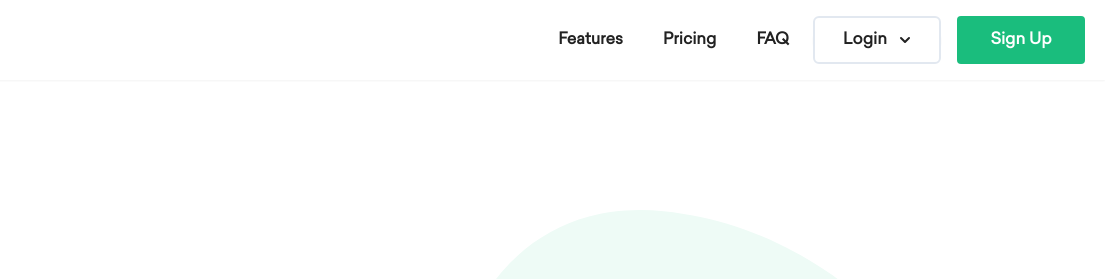
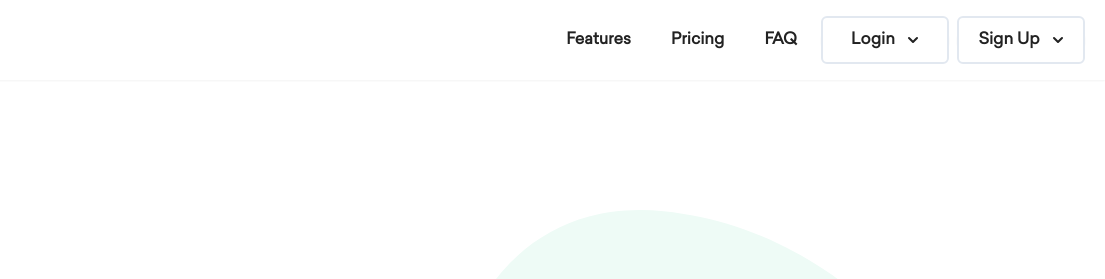
Before and after one commit to diq-kg/trykidgenius.com, a Gatsby site: page / in a window 1280 px wide. Shown: the top 279 px of the page, 175-1280 px from the left. Built offline with nearby package versions, Linux system fonts and the light colour scheme; Gatsby itself is replaced by a stand-in of ours; a web font is replaced by a local one.

Commit message:
make drop down for sign up

```diff
--- a/src/components/dropdown.js
+++ b/src/components/dropdown.js
@@ -1,4 +1,4 @@
-import React, { useState } from 'react';
+import React, { useState } from "react";
 
 function DropDownLink(label, url) {
   return (
@@ -23,7 +23,7 @@ function DropDown(props) {
             className="inline-flex justify-center items-center rounded-md border-2 px-2 w-32 h-12 font-semibold bg-white hover:bg-gray-200 active:bg-gray-50 transition ease-in-out duration-150"
             onClick={() => toggle(!open)}
           >
-            Login
+            {props.title}
             <svg
               className="-mr-1 ml-2 h-5 w-5"
               fill="currentColor"
@@ -42,8 +42,8 @@ function DropDown(props) {
       <div
         className={`${
           open
-            ? 'origin-top-right absolute right-0 mt-2 w-48 rounded-md shadow-lg'
-            : 'hidden'
+            ? "origin-top-right absolute right-0 mt-2 w-48 rounded-md shadow-lg"
+            : "hidden"
         }`}
       >
         <div className="rounded-md bg-white shadow-xs">
--- a/src/components/header.js
+++ b/src/components/header.js
@@ -7,14 +7,25 @@ import logo from "../images/logo.svg";
 function Header({ siteTitle }) {
   const [isExpanded, toggleExpansion] = useState(false);
 
-  const dropDownItems = [
+  const dropDownItemsLogin = [
     {
-      label: "Daycare Login",
+      label: "Provider Login",
       url: "https://app.trykidgenius.com/",
     },
     {
       label: "Parents Login",
       url: "https://parents.trykidgenius.com/",
+    },
+  ];
+
+  const dropDownItemsSignUp = [
+    {
+      label: "Provider Sign Up",
+      url: "https://app.trykidgenius.com/account/new",
+    },
+    {
+      label: "Parents Sign Up",
+      url: "https://parents.trykidgenius.com/parent/new",
     },
   ];
 
@@ -51,9 +62,9 @@ function Header({ siteTitle }) {
             <img src={logo} alt="KidGenius"></img>
           </Link>
         </div>
-        <div className="lg:hidden flex">
+        <div className="sm:hidden flex">
           <span className="mr-2">
-            <Dropdown items={dropDownItems}></Dropdown>
+            <Dropdown title="Login" items={dropDownItemsLogin}></Dropdown>
           </span>
           <button
             className="block text-gray-brand hover:text-gray-700 focus:text-gray-700 focus:outline-none"
@@ -90,14 +101,15 @@ function Header({ siteTitle }) {
           FAQ
         </a>
         <span className="hidden lg:block ml-2">
-          <Dropdown items={dropDownItems}></Dropdown>
+          <Dropdown title="Login" items={dropDownItemsLogin}></Dropdown>
         </span>
-        <button
-          onClick={signUp}
-          className="block w-32 h-12 bg-brand-primary text-white font-semibold hover:bg-gray-300 rounded mt-2 ml-2 lg:mt-0 lg:ml-4"
-        >
-          Sign Up
-        </button>
+        <span className="hidden sm:block ml-2">
+          <Dropdown
+            title="Sign Up"
+            className=" bg-brand-primary text-white font-semibold"
+            items={dropDownItemsSignUp}
+          ></Dropdown>
+        </span>
       </div>
     </header>
   );
```
